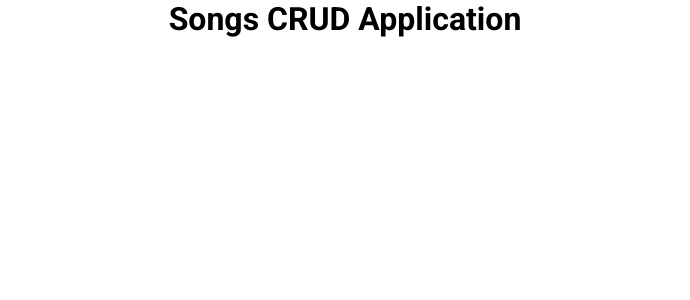
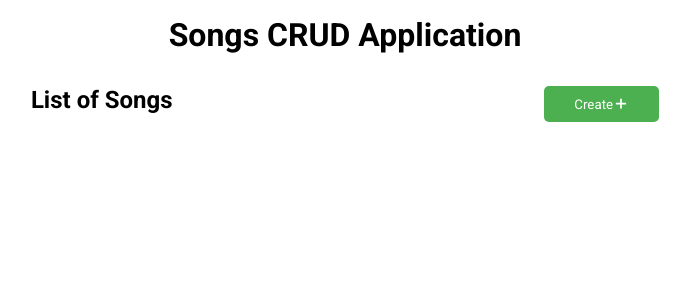
Before and after one commit to eyoba-bisru/songs-addis-software, a React (Vite) app: page / in a window 1280 px wide. Shown: the top 300 px of the page, without its empty margins (295-985 px from the left). Built offline with nearby package versions, Linux system fonts and the light colour scheme.

Commit message:
header created

```diff
--- a/src/App.jsx
+++ b/src/App.jsx
@@ -1,15 +1,26 @@
-import { Heading, Outer } from "./styles";
+import { Button, Heading, InnerDiv, OuterDiv } from "./styles";
 import ModalComponent from "./components/ModalComponent";
 import { useState } from "react";
 
 function App() {
   const [show, setShow] = useState(false);
 
+  const handleOpen = () => {
+    setShow(true);
+  };
+
   return (
-    <Outer>
+    <OuterDiv>
       <Heading>Songs CRUD Application</Heading>
+      <InnerDiv>
+        <h2>List of Songs</h2>
+        <Button onClick={handleOpen}>
+          <p>Create</p>
+          <img src="/src/assets/plus.svg" alt="plus" />
+        </Button>
+      </InnerDiv>
       <ModalComponent show={show} setShow={setShow} />
-    </Outer>
+    </OuterDiv>
   );
 }
 
--- a/src/styles.js
+++ b/src/styles.js
@@ -1,9 +1,10 @@
 import styled from "@emotion/styled";
 
-export const Outer = styled.div`
+export const OuterDiv = styled.div`
 //   border: 1px solid gray;
   max-width: 1000px;
   margin: 0 auto;
+  padding: 1rem;
 `;
 
 export const Heading = styled.h1`
@@ -33,6 +34,9 @@ export const Button = styled.button`
   border: none;
   border-radius: 5px;
   cursor: pointer;
+  display: flex;
+  justify-content: center;
+  align-items: center;
 `
 
 export const Modal = styled.div`
@@ -67,3 +71,9 @@ export const CloseImage = styled.img`
   height: 2rem;
   cursor: pointer;
 `
+
+export const InnerDiv = styled.div`
+  display: flex;
+  justify-content: space-around;
+  margin-top: 2rem;
+`
```
Also changed, not shown: src/assets/plus.svg (added).
